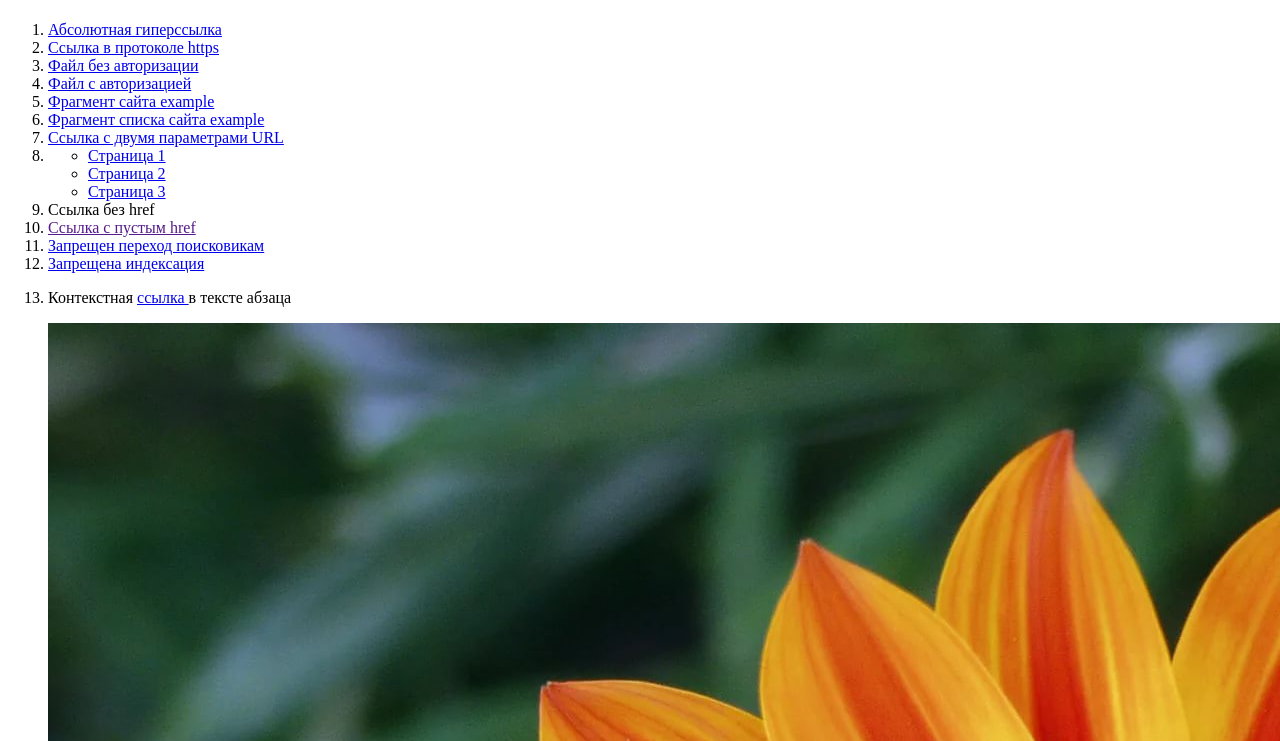
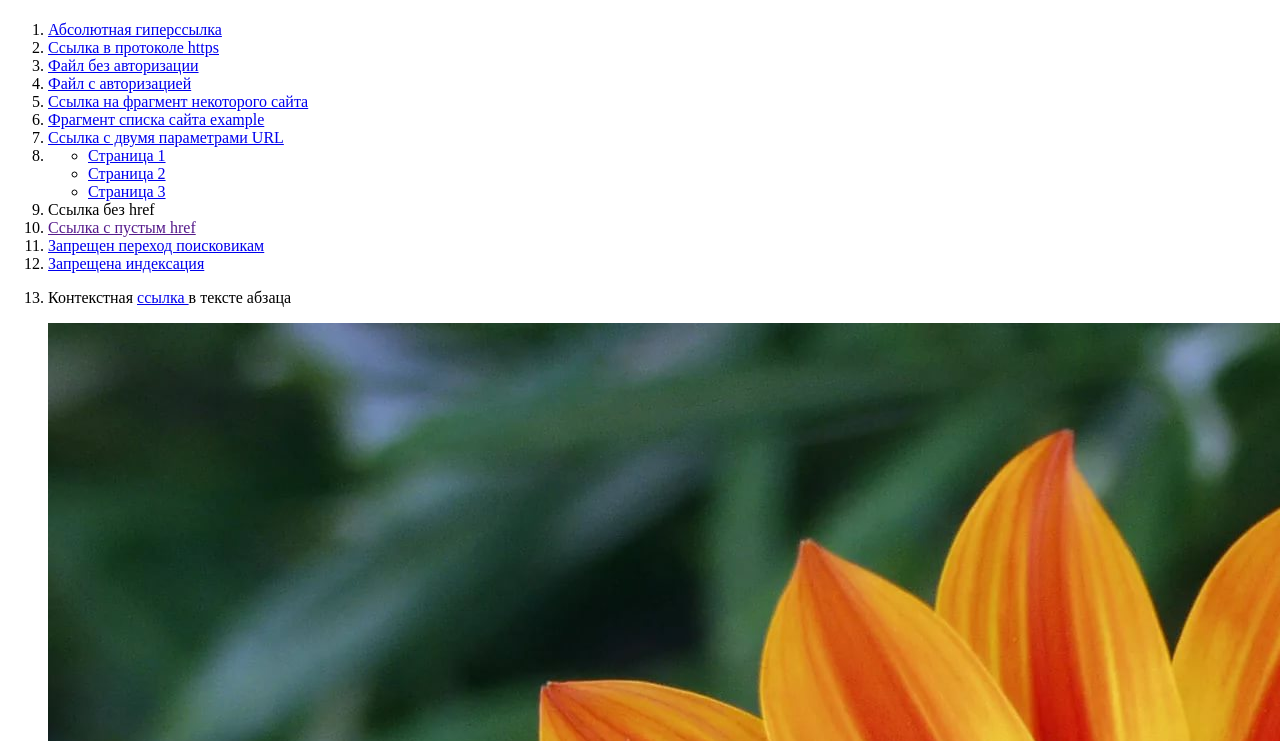
Before and after one commit to pavel-bandurovskiy/pavel-bandurovskiy.github.io, a plain HTML site: page index.html in a window 1280 px wide. Shown: the part 59-800 px from the top of the page. Drawn offline with Linux system fonts and the light colour scheme.

Commit message:
Update index.html

```diff
--- a/index.html
+++ b/index.html
@@ -21,7 +21,7 @@
       </li>
 
       <li>
-        <a href="#fragment">Фрагмент сайта example</a>
+        <a href="https://html5book.ru/hyperlinks-in-html/#part4">Ссылка на фрагмент некоторого сайта</a>
       </li>
 
       <li>
```
